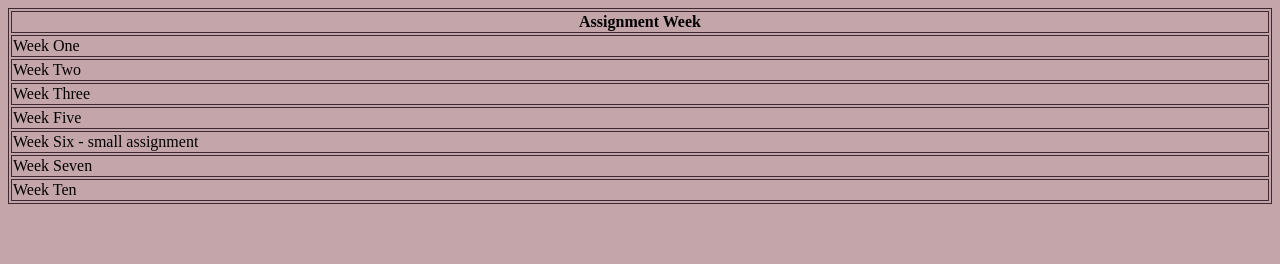
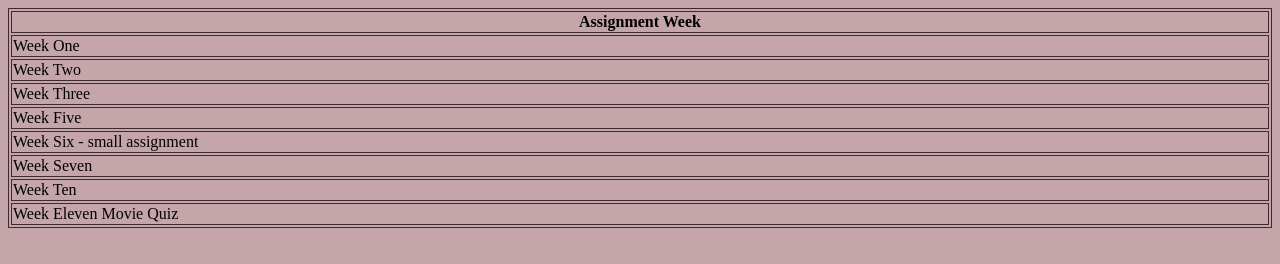
Before and after one commit to Tressymac/Advanced-Website-Design, a plain HTML site: page index.html in a window 1280 px wide. Drawn offline with Linux system fonts and the light colour scheme.

Commit message:
Movie quiz link

```diff
--- a/index.html
+++ b/index.html
@@ -67,6 +67,14 @@
                     </a>
                 </td>
             </tr>
+
+            <tr>
+                <td>
+                    <a href="Week111/index.html">
+                        Week Eleven Movie Quiz
+                    </a>
+                </td>
+            </tr>
         </table>
     </div>
 
```
